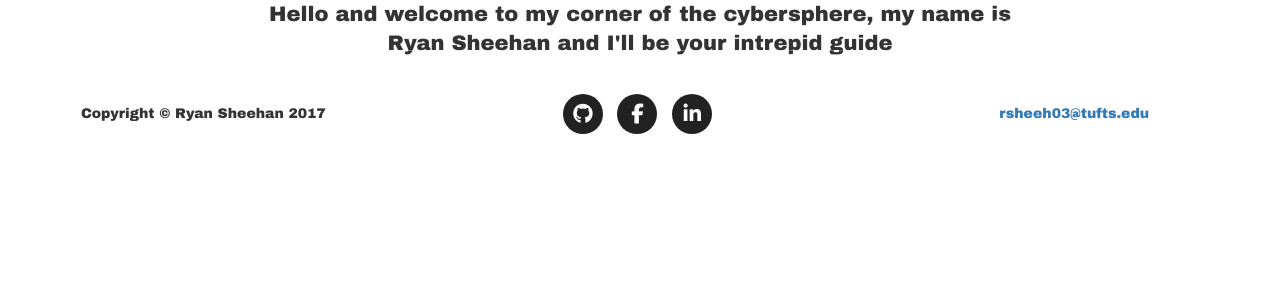
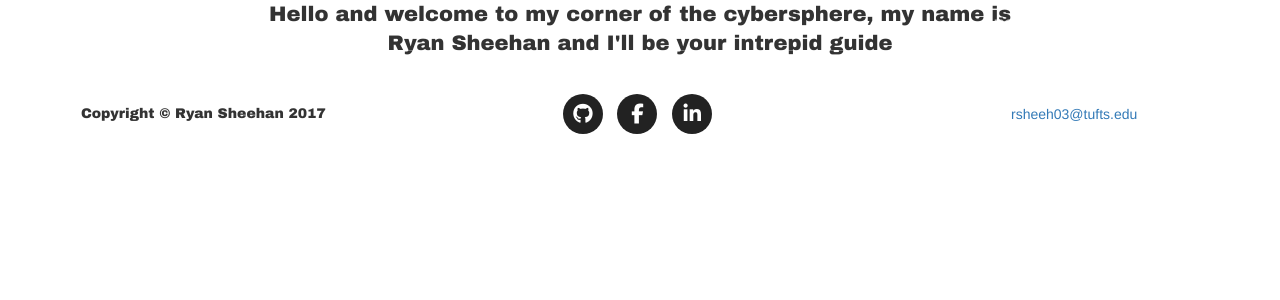
Before and after one commit to Ryan-Sheehan/Ryan-Sheehan.github.io, a Jekyll site: the page index.html, which Jekyll copies as it is, in a window 1280 px wide. Shown: the top 300 px of the page. Built offline with Jekyll 4.4.1, drawn with Linux system fonts in a browser that asks for light colours; nearby versions of some CDN libraries.

Commit message:
Update main.css

```diff
--- a/css/main.css
+++ b/css/main.css
@@ -113,7 +113,7 @@ footer ul.quicklinks {
     margin-bottom: 0;
     text-transform: uppercase;
     text-transform: none;
-    font-family: 'Archivo Black', 'Helvetica Neue','Helvetica','Arial',sans-serif;
+    font-family: 'Montserrat','Helvetica Neue','Helvetica','Arial','sans-serif';
     line-height: 40px;
 }
 
```
